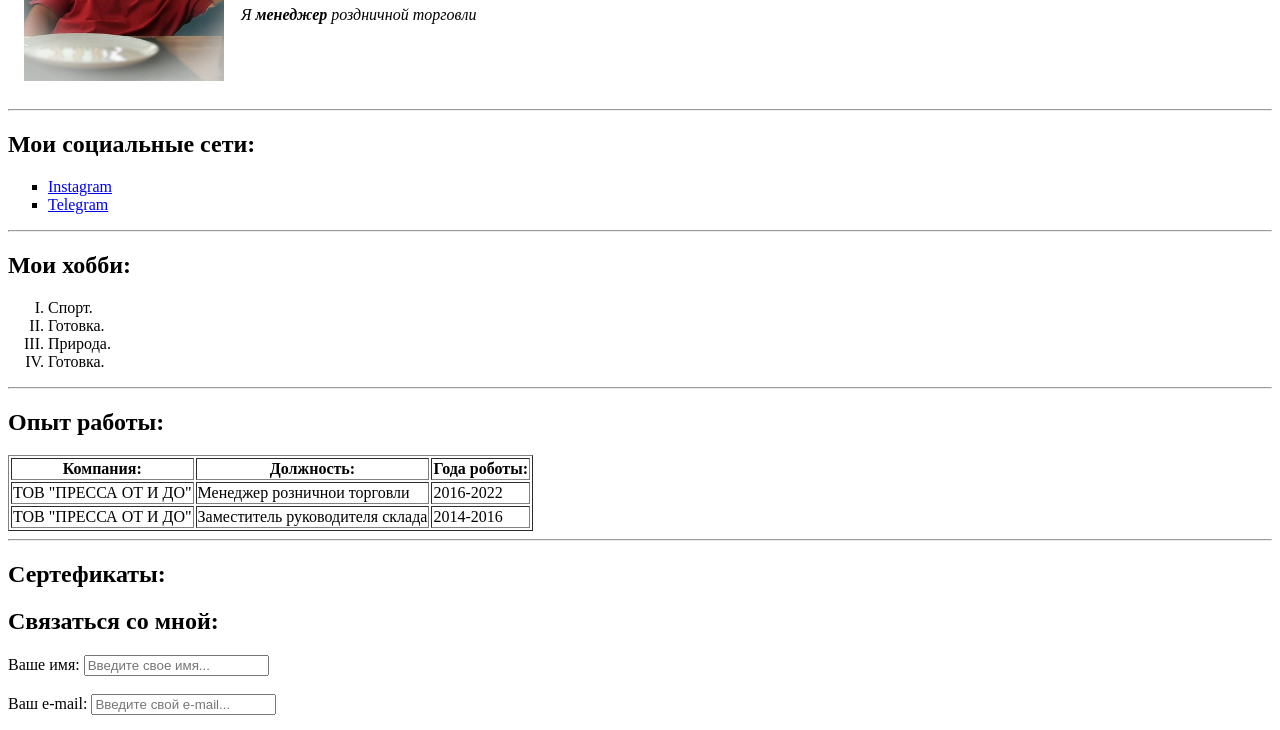
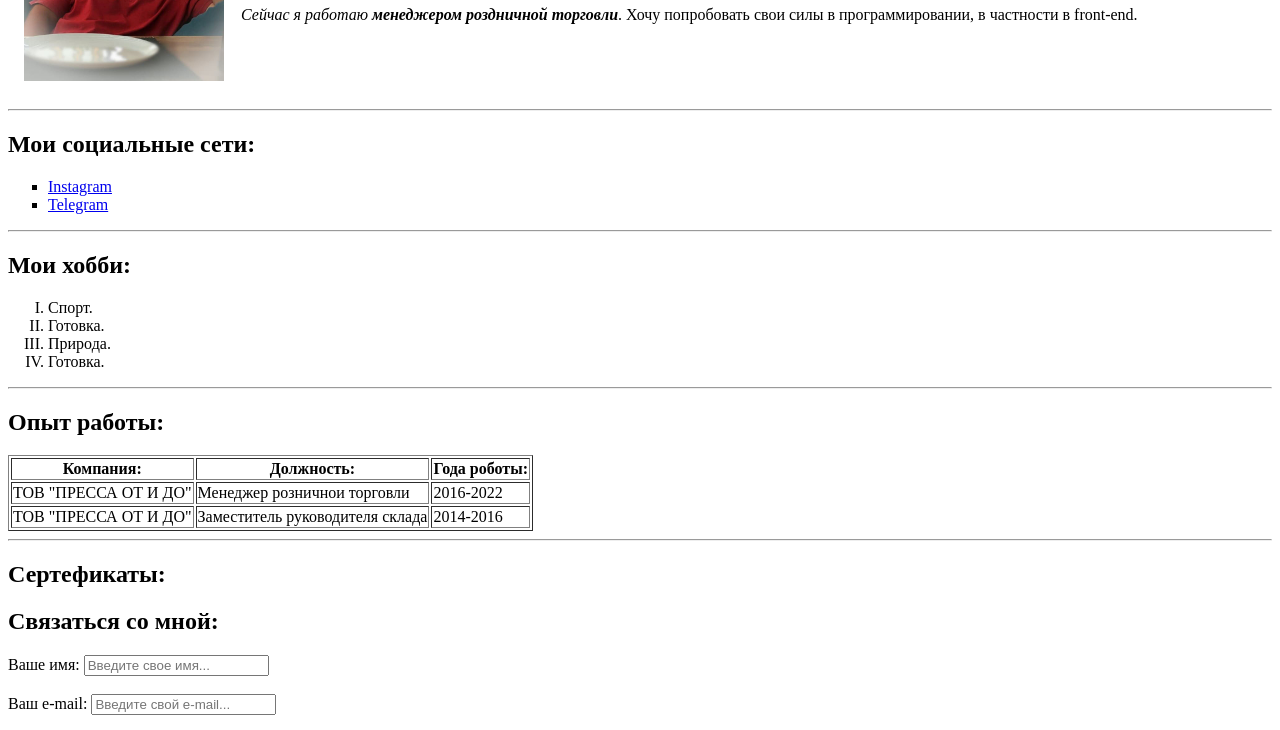
Before and after one commit to KuzmenkoRomanJS/html_practice_cv, a plain HTML site: page index.html in a window 1280 px wide. Shown: the part 143-873 px from the top of the page. Drawn offline with Linux system fonts and the light colour scheme.

Commit message:
Update index.html

```diff
--- a/index.html
+++ b/index.html
@@ -14,7 +14,7 @@
 			</td>
 			<td>
 				<h1>Роман Кузьменко</h1>
-				<p><em>Я <strong>менеджер</strong> роздничной торговли</em></p>
+				<p><em>Сейчас я работаю <strong>менеджером роздничной торговли</strong></em>. Хочу попробовать свои силы в программировании, в частности в front-end.</p>
 			</td>
 		</tr>
 	</table>
```
